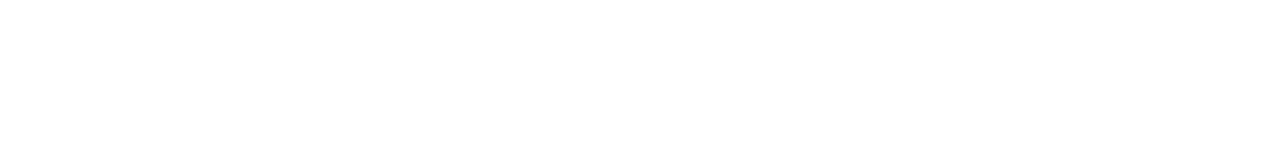
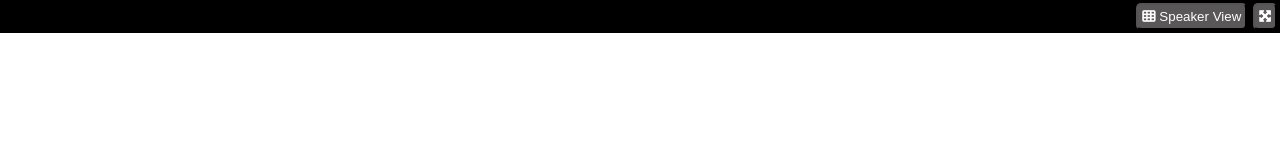
Before and after one commit to GabrielePazi/html-css-zoom, a plain HTML site: page index.html in a window 1280 px wide. Drawn offline with Linux system fonts and the light colour scheme.

Commit message:
1.1 header con buttons

```diff
--- a/css/style.css
+++ b/css/style.css
@@ -3,3 +3,18 @@
     padding: 0;
     box-sizing: border-box;
 }
+
+.container {
+    width: 100%;
+    background-color: black;
+    display: flex;
+    justify-content: flex-end;
+}
+
+.header-btn {
+    color: white;
+    padding: 4px;
+    background-color: rgb(89, 87, 87);
+    border-radius: 5px;
+    margin: 3px;
+}
--- a/index.html
+++ b/index.html
@@ -2,11 +2,19 @@
 <html lang="en">
 <head>
     <meta charset="UTF-8">
-    <meta http-equiv="X-UA-Compatible" content="IE=edge">
-    <meta name="viewport" content="width=device-width, initial-scale=1.0">
+    <link rel="stylesheet" href="./css/style.css">
+    <link rel="stylesheet" href="https://cdnjs.cloudflare.com/ajax/libs/font-awesome/6.2.0/css/all.min.css"
+        integrity="sha512-xh6O/CkQoPOWDdYTDqeRdPCVd1SpvCA9XXcUnZS2FmJNp1coAFzvtCN9BmamE+4aHK8yyUHUSCcJHgXloTyT2A=="
+        crossorigin="anonymous" referrerpolicy="no-referrer" />
     <title>BooZoom</title>
 </head>
 <body>
+    <header>
+        <div class="container">
+            <button class="header-btn"><i class="fa-solid fa-table-cells"></i> Speaker View</button>
+            <button class="header-btn"><i class="fa-solid fa-maximize"></i></button>
+        </div>
+    </header>
 
 </body>
 </html>
```
